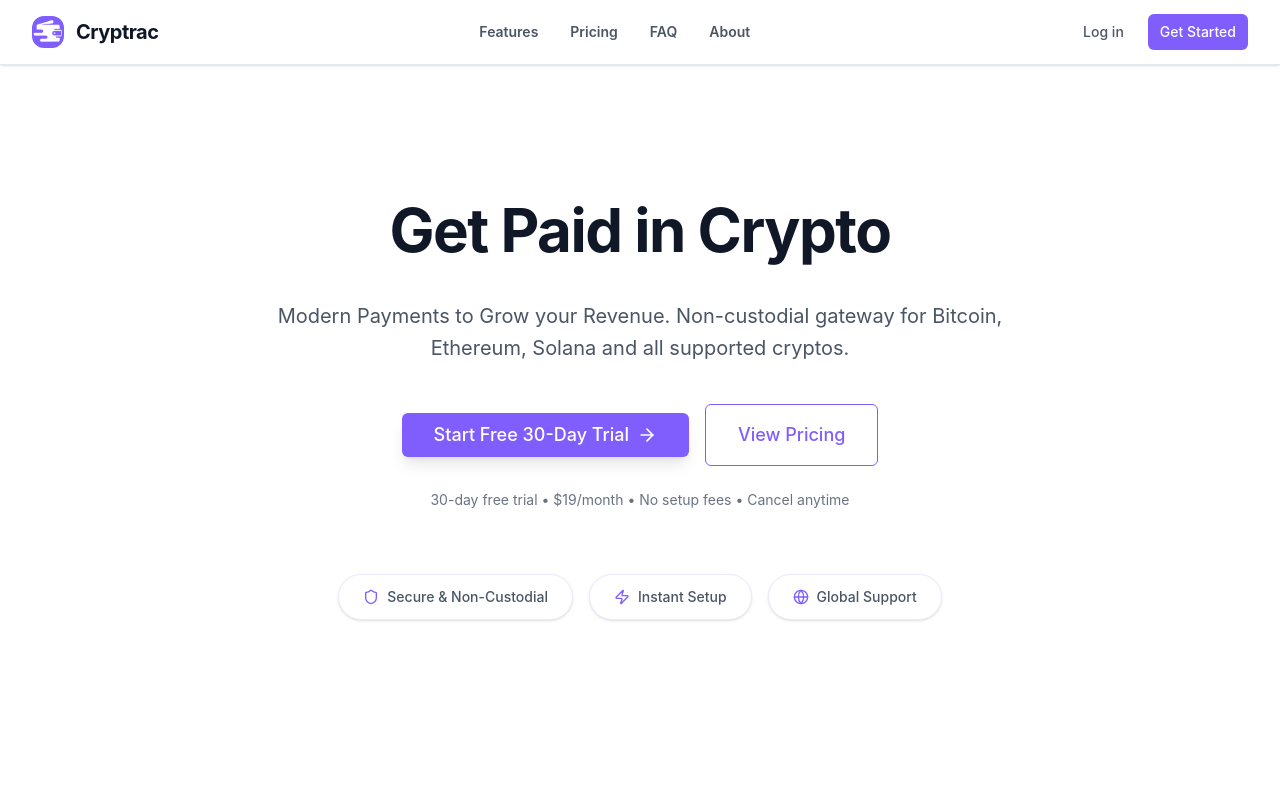
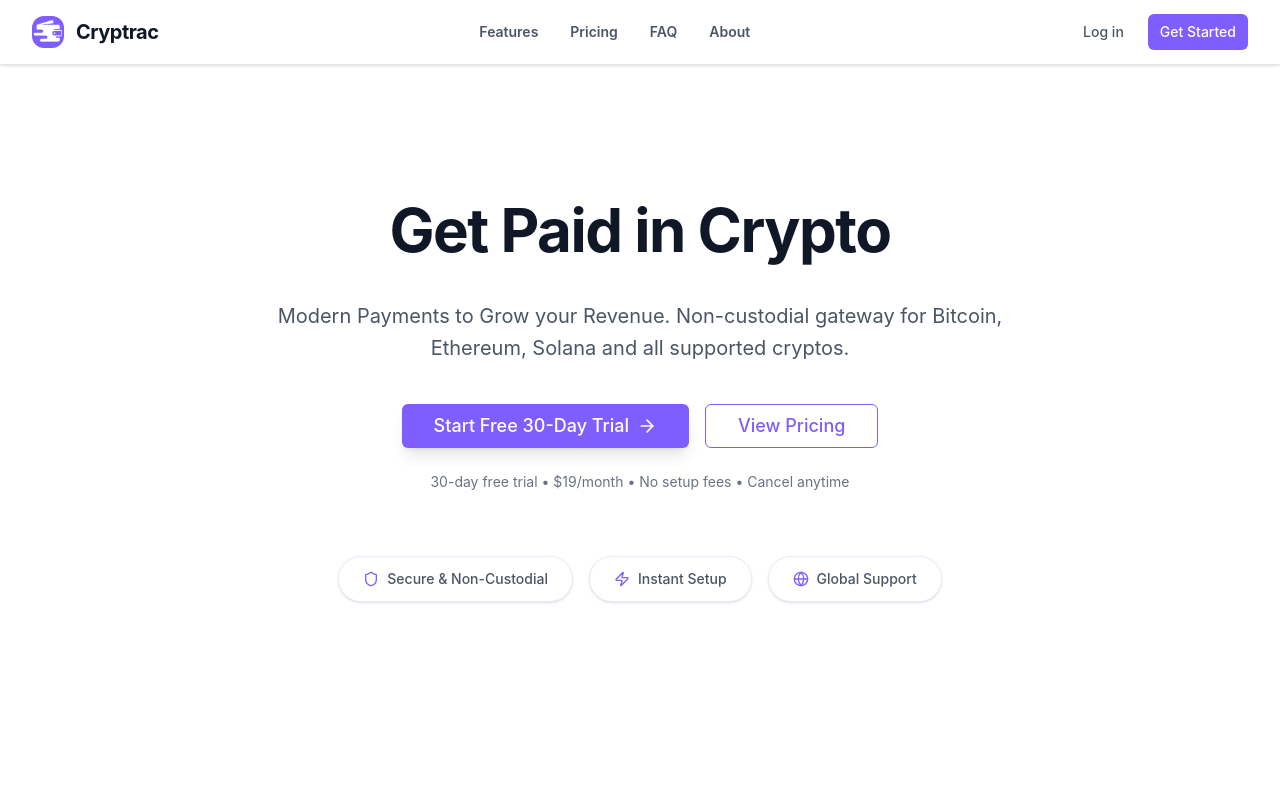
Before and after one commit to CryptracSolutions/cryptrac, a Next.js app: page / in a window 1280 px wide. Shown: the top 800 px of the page. Built offline with nearby package versions, Linux system fonts and the light colour scheme.

Commit message:
UI/UX revamp 3.6.2

```diff
--- a/app/page.tsx
+++ b/app/page.tsx
@@ -148,7 +148,7 @@ export default function Home() {
                   <ArrowRight className="ml-2 h-5 w-5" />
                 </Link>
               </Button>
-              <Button variant="outline" size="xl" className="text-lg px-8 py-4 border-[#7f5efd] text-[#7f5efd] hover:bg-[#f5f3ff]" asChild>
+              <Button variant="outline" size="lg" className="text-lg px-8 py-3 border-[#7f5efd] text-[#7f5efd] hover:bg-[#f5f3ff]" asChild>
                 <Link href="#pricing">View Pricing</Link>
               </Button>
             </div>
```
